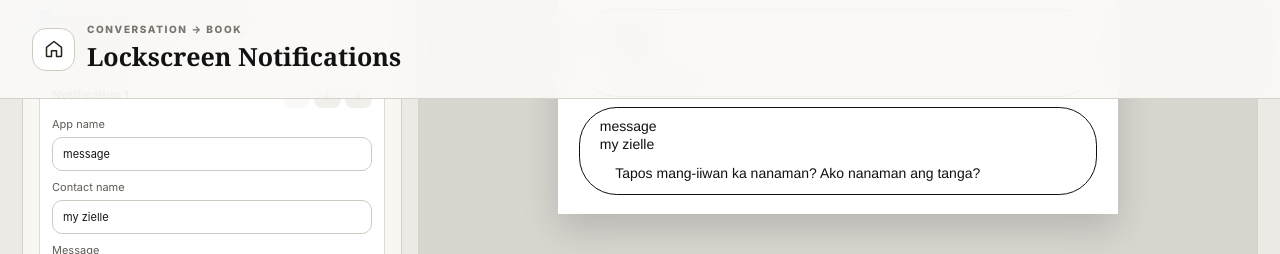
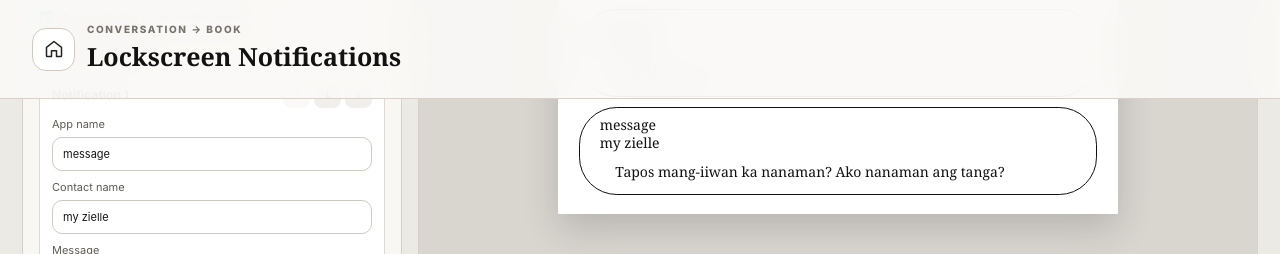
Before and after one commit to jeilprogress/conversation-book-converter, a React (Vite) app: page / in a window 1280 px wide. Both pictures are taken after a click on the button 640 px from the left and 858 px from the top of the page. Shown: the part 291-545 px from the top of the page. Built offline with nearby package versions, Linux system fonts and the light colour scheme.

Commit message:
Match lockscreen to selected book font and preserve spaces before emoticons

```diff
--- a/src/App.jsx
+++ b/src/App.jsx
@@ -21,7 +21,7 @@ function normalizeText(text) {
     .replace(/\u00a0/g, ' ')
     .replace(/[\t ]+/g, ' ')
     .replace(/\s*\n\s*/g, ' ')
-    .replace(/\s+([,.!?;:])/g, '$1')
+    .replace(/\s+([,.!?;]|:(?!-?[()]))/g, '$1')
     .trim()
 }
 
@@ -30,7 +30,7 @@ function formatMessageText(text) {
     .replace(/\u00a0/g, ' ')
     .replace(/[\t ]+/g, ' ')
     .split(/\r?\n/)
-    .map(line => line.trim().replace(/\s+([,.!?;:])/g, '$1'))
+    .map(line => line.trim().replace(/\s+([,.!?;]|:(?!-?[()]))/g, '$1'))
     .join('\n')
     .trim()
 }
@@ -666,7 +666,7 @@ function NotificationEditor({ pageRef, settings, setSettings, onExportPng, onExp
         <section className="preview-panel notification-preview-panel">
           <div className="panel-heading"><span>Book preview</span><span>{settings.page.width} mm wide</span></div>
           <div className="pages-stage">
-            <div ref={pageRef} className="book-page notification-book-page" style={{ width: settings.page.width + 'mm' }}>
+            <div ref={pageRef} className="book-page notification-book-page" style={{ width: settings.page.width + 'mm', fontFamily: settings.font }}>
               {topName && <div className="notification-top-name">{topName}</div>}
               <div className="notification-count-line">{heading}</div>
               <div className="notification-preview-stack">
--- a/src/index.css
+++ b/src/index.css
@@ -1174,7 +1174,7 @@ input:focus, textarea:focus, select:focus { border-color: #888177; box-shadow: 0
 .notification-dnd-settings { padding: 11px; border: 1px solid #dcd7cf; background: #f3f1ed; border-radius: 12px; display: grid; gap: 10px; }
 .notification-preview-panel { min-width: 0; }
 .notification-preview-panel .pages-stage { min-height: 360px; overflow: auto; }
-.notification-book-page { min-height: 0; padding: 1.5mm 5.5mm 5mm; font-family: Arial, Helvetica, sans-serif; font-weight: 400; color: #111; }
+.notification-book-page { min-height: 0; padding: 1.5mm 5.5mm 5mm; font-weight: 400; color: #111; }
 .notification-top-name { font-size: 17px; line-height: 1.15; margin-bottom: 1mm; white-space: pre-wrap; overflow-wrap: anywhere; }
 .notification-count-line { font-size: 16px; line-height: 1.16; margin-bottom: 2mm; white-space: pre-wrap; overflow-wrap: anywhere; }
 .notification-preview-stack { display: flex; flex-direction: column; gap: 2.7mm; }
--- a/src/pasteParser.js
+++ b/src/pasteParser.js
@@ -10,7 +10,7 @@ function cleanMessageText(value) {
   return String(value ?? '')
     .replace(/\u00a0/g, ' ')
     .replace(/[\t ]+/g, ' ')
-    .replace(/\s+([,.!?;:])/g, '$1')
+    .replace(/\s+([,.!?;]|:(?!-?[()]))/g, '$1')
     .trim()
 }
 
```
